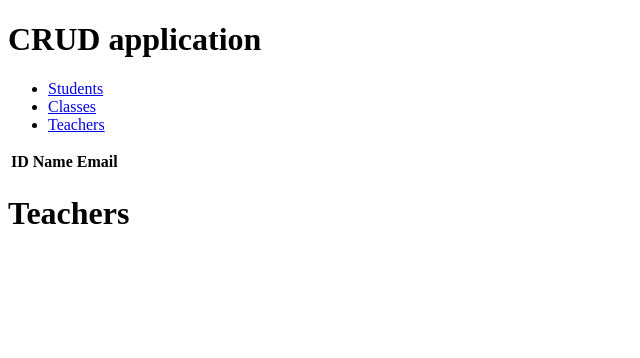
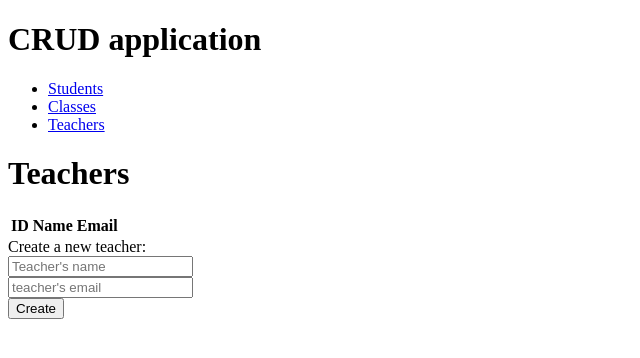
Before and after one commit to jelle-vdp/php-crud, a PHP site: template views/teacherView.php in a window 1280 px wide. Shown: the top 358 px of the page, without its empty margins (0-640 px from the left). Run offline with PHP 8.4, Linux system fonts and the light colour scheme; the template is opened without the code that fills it, so the values that code supplies are empty.

Commit message:
added create teacher button to table

```diff
--- a/views/teacherView.php
+++ b/views/teacherView.php
@@ -2,6 +2,8 @@
 
 require("views/includes/header.php");
 ?>
+
+    <h1>Teachers</h1>
     <table>
         <tr>
             <th>ID</th>
@@ -23,8 +25,18 @@ require("views/includes/header.php");
 ?>
     </table>
 
+    </table>
 
-<h1>Teachers</h1>
+    <form action="?page=teachers" method="post">
+    <label for="teacher">Create a new teacher:</label><br>
+    <input type="text" name="name" placeholder="Teacher's name"><br>
+    <input type="text"  name="email" placeholder="teacher's email"><br>
+    <button name="method" type="submit" value="create">Create</button>
+
+    <?php
+    if (isset($_POST["name"])) {
+        var_dump($_POST);
+    }    ?>
 
 
 <?php require("views/includes/footer.php");
```
